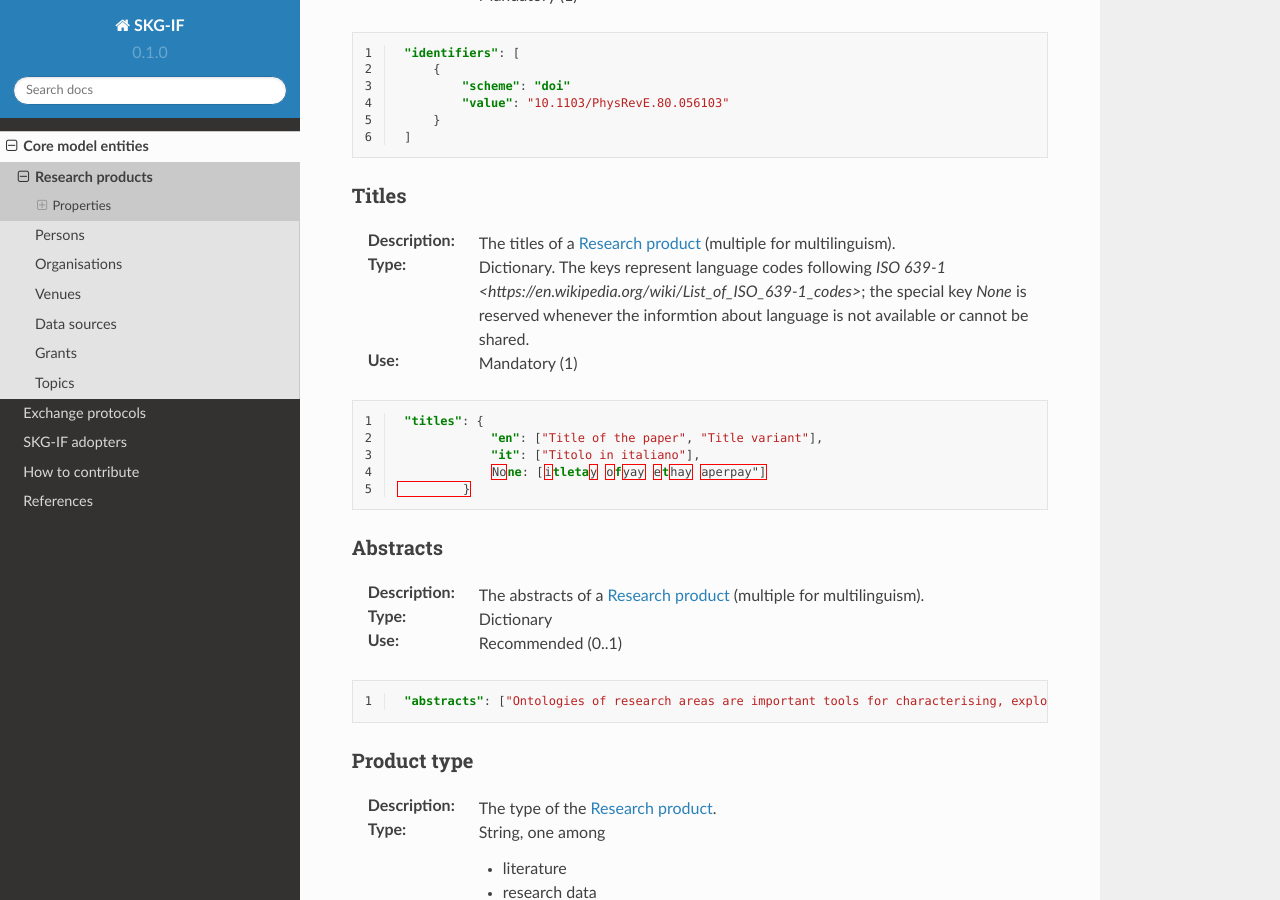
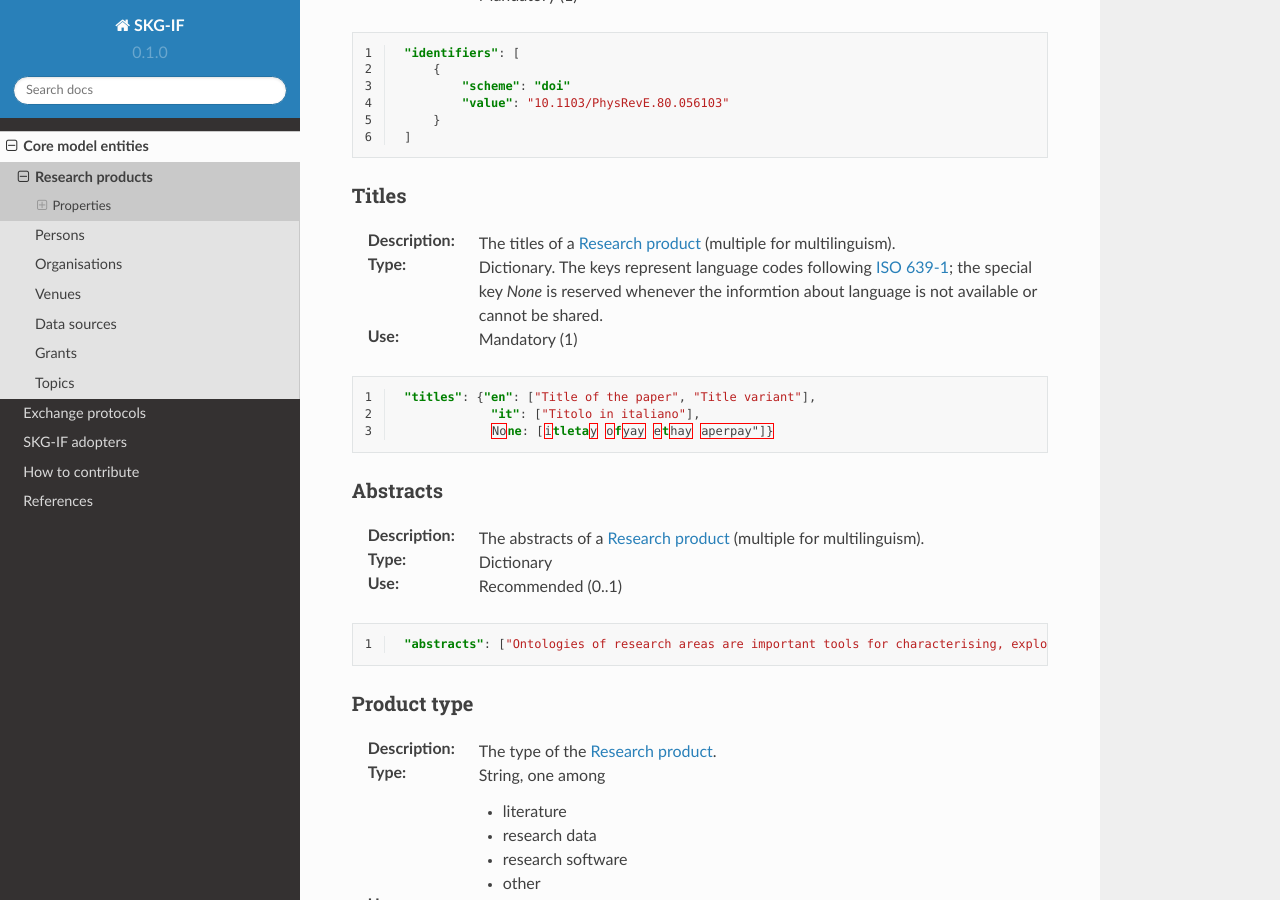
Before and after one commit to andremann/SKG-IF, a Sphinx documentation site: the page built from docs/source/products.rst, in a window 1280 px wide and 900 px high, scrolled down 1431 px. Built offline with Sphinx 7.4.7 and the Read the Docs theme 2.0.0, drawn with Linux system fonts in a browser that asks for light colours.

Commit message:
added languges for titles

```diff
--- a/docs/source/products.rst
+++ b/docs/source/products.rst
@@ -62,17 +62,15 @@
 Titles
 ----
 :Description: The titles of a :ref:`Research product <Research product>` (multiple for multilinguism).
-:Type: Dictionary. The keys represent language codes following `ISO 639-1 <https://en.wikipedia.org/wiki/List_of_ISO_639-1_codes>`; the special key `None` is reserved whenever the informtion about language is not available or cannot be shared.
+:Type: Dictionary. The keys represent language codes following `ISO 639-1 <https://en.wikipedia.org/wiki/List_of_ISO_639-1_codes>`_; the special key `None` is reserved whenever the informtion about language is not available or cannot be shared.
 :Use: Mandatory (1)
 
 .. code-block:: json
    :linenos:
 
-    "titles": {
-                "en": ["Title of the paper", "Title variant"],
+    "titles": {"en": ["Title of the paper", "Title variant"],
                 "it": ["Titolo in italiano"],
-                None: [itletay ofyay ethay aperpay"]
-            }
+                None: [itletay ofyay ethay aperpay"]}
 
 
 Abstracts
```
